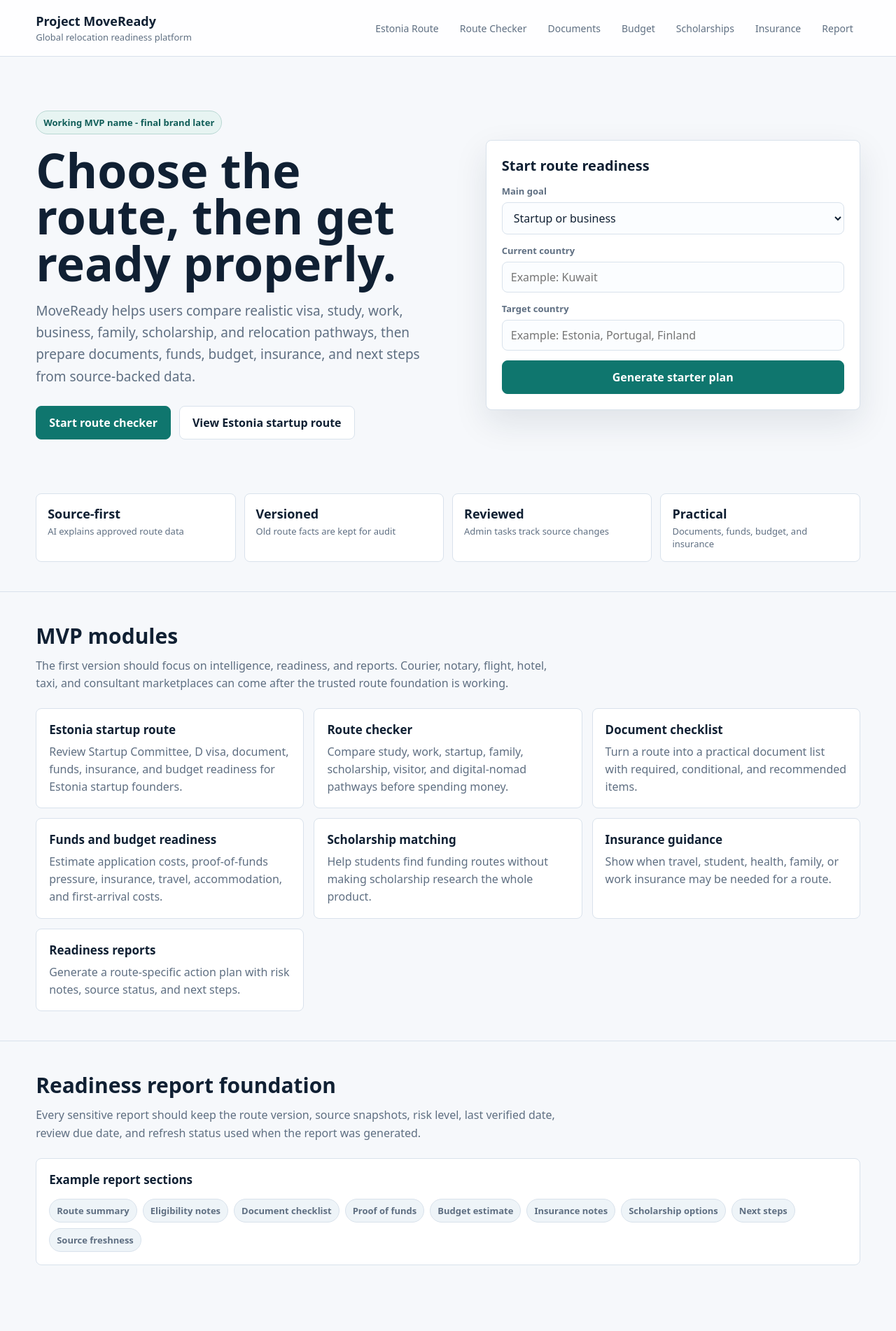
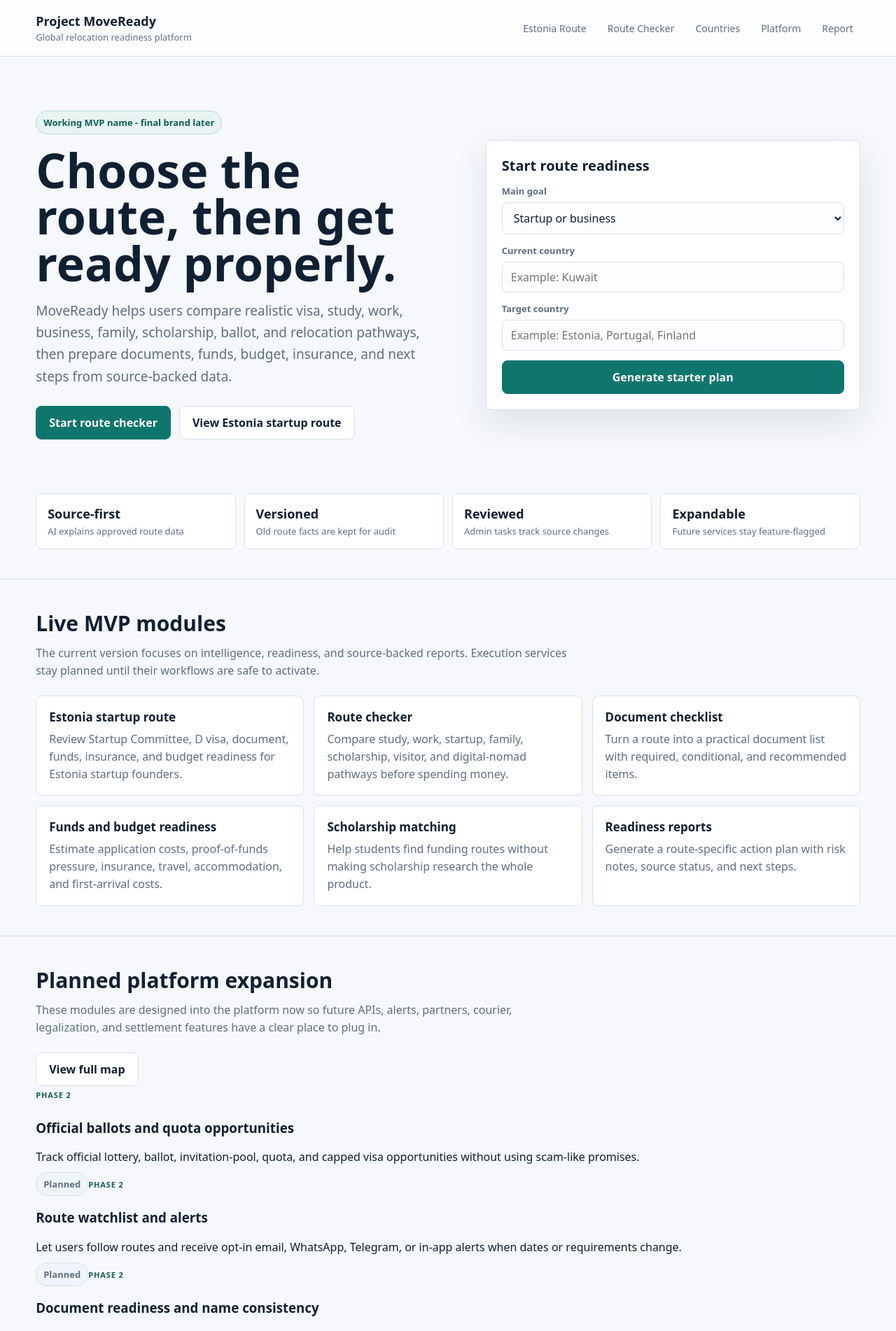
Before and after one commit to SirBM201/SirBM201-moveready-frontend, a Next.js app: page / in a window 1280 px wide. Shown: the top 1902 px of the page at 70% size. Before the commit the page ends 1850 px from the top, so only its background shows below. Built offline with nearby package versions, Linux system fonts and the light colour scheme.

Commit message:
Add platform expansion map to homepage

```diff
--- a/app/page.tsx
+++ b/app/page.tsx
@@ -1,4 +1,6 @@
-const routes = [
+import { platformModules } from "@/lib/platformModules";
+
+const liveRoutes = [
   {
     title: "Estonia startup route",
     href: "/routes/estonia-startup",
@@ -25,11 +27,6 @@ const routes = [
     text: "Help students find funding routes without making scholarship research the whole product.",
   },
   {
-    title: "Insurance guidance",
-    href: "/insurance-guide",
-    text: "Show when travel, student, health, family, or work insurance may be needed for a route.",
-  },
-  {
     title: "Readiness reports",
     href: "/report-preview",
     text: "Generate a route-specific action plan with risk notes, source status, and next steps.",
@@ -40,10 +37,12 @@ const trustItems = [
   { value: "Source-first", label: "AI explains approved route data" },
   { value: "Versioned", label: "Old route facts are kept for audit" },
   { value: "Reviewed", label: "Admin tasks track source changes" },
-  { value: "Practical", label: "Documents, funds, budget, and insurance" },
+  { value: "Expandable", label: "Future services stay feature-flagged" },
 ];
 
 export default function Home() {
+  const previewModules = platformModules.slice(0, 6);
+
   return (
     <main className="page-shell">
       <header className="topbar">
@@ -54,10 +53,8 @@ export default function Home() {
         <nav className="nav" aria-label="Main navigation">
           <a href="/routes/estonia-startup">Estonia Route</a>
           <a href="/route-checker">Route Checker</a>
-          <a href="/document-checklist">Documents</a>
-          <a href="/budget-calculator">Budget</a>
-          <a href="/scholarships">Scholarships</a>
-          <a href="/insurance-guide">Insurance</a>
+          <a href="/country-checker">Countries</a>
+          <a href="/platform">Platform</a>
           <a href="/report-preview">Report</a>
         </nav>
       </header>
@@ -67,7 +64,7 @@ export default function Home() {
           <span className="eyebrow">Working MVP name - final brand later</span>
           <h1>Choose the route, then get ready properly.</h1>
           <p className="lede">
-            MoveReady helps users compare realistic visa, study, work, business, family, scholarship, and relocation pathways, then prepare documents, funds, budget, insurance, and next steps from source-backed data.
+            MoveReady helps users compare realistic visa, study, work, business, family, scholarship, ballot, and relocation pathways, then prepare documents, funds, budget, insurance, and next steps from source-backed data.
           </p>
           <div className="actions">
             <a className="btn primary" href="/route-checker">Start route checker</a>
@@ -86,6 +83,7 @@ export default function Home() {
                 <option value="business">Startup or business</option>
                 <option value="family">Family relocation</option>
                 <option value="visit">Visitor route</option>
+                <option value="ballot">Ballot or quota opportunity</option>
               </select>
             </div>
             <div className="field">
@@ -111,15 +109,37 @@ export default function Home() {
       </section>
 
       <section className="section" id="modules">
-        <h2>MVP modules</h2>
+        <h2>Live MVP modules</h2>
         <p className="section-intro">
-          The first version should focus on intelligence, readiness, and reports. Courier, notary, flight, hotel, taxi, and consultant marketplaces can come after the trusted route foundation is working.
+          The current version focuses on intelligence, readiness, and source-backed reports. Execution services stay planned until their workflows are safe to activate.
         </p>
         <div className="grid">
-          {routes.map((route) => (
+          {liveRoutes.map((route) => (
             <a className="card" href={route.href} key={route.title}>
               <h3>{route.title}</h3>
               <p>{route.text}</p>
+            </a>
+          ))}
+        </div>
+      </section>
+
+      <section className="section" id="platform-map">
+        <div className="section-heading-row">
+          <div>
+            <h2>Planned platform expansion</h2>
+            <p className="section-intro">
+              These modules are designed into the platform now so future APIs, alerts, partners, courier, legalization, and settlement features have a clear place to plug in.
+            </p>
+          </div>
+          <a className="btn" href="/platform">View full map</a>
+        </div>
+        <div className="module-preview-grid">
+          {previewModules.map((module) => (
+            <a className="module-tile" href={module.href} key={module.slug}>
+              <span className="overline">{module.phase}</span>
+              <h3>{module.title}</h3>
+              <p>{module.summary}</p>
+              <span className="badge">{module.status === "partner_pending" ? "Partner pending" : "Planned"}</span>
             </a>
           ))}
         </div>
@@ -140,7 +160,7 @@ export default function Home() {
             <span className="badge">Budget estimate</span>
             <span className="badge">Insurance notes</span>
             <span className="badge">Scholarship options</span>
-            <span className="badge">Next steps</span>
+            <span className="badge">Opportunity alerts</span>
             <span className="badge">Source freshness</span>
           </div>
         </article>
```
